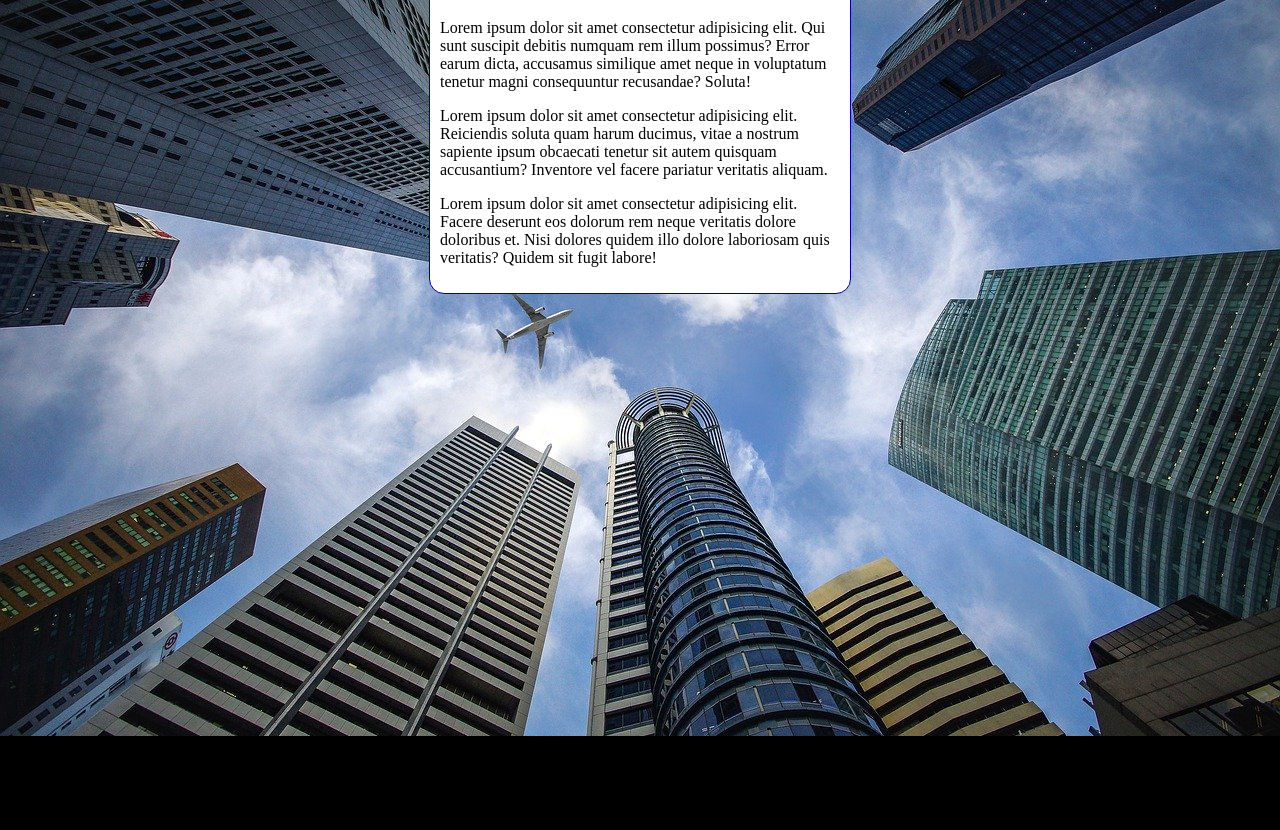
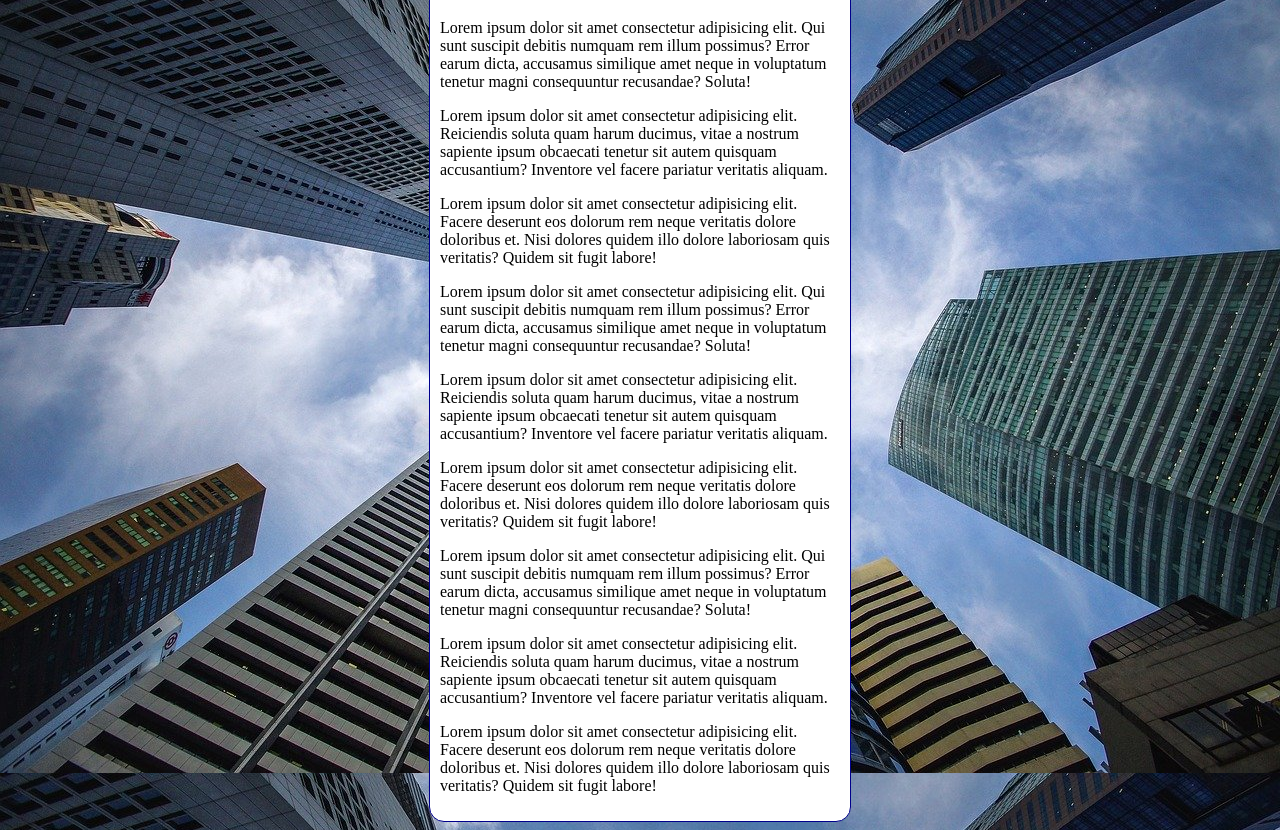
Before and after one commit to GustavoSouzaBalico/html-css, a plain HTML site: page exercicios/ex022/fundo005.html in a window 1280 px wide. Shown: the part 80-910 px from the top of the page. Before the commit the page ends 816 px from the top, so only its background shows below. Drawn offline with Linux system fonts and the light colour scheme.

Commit message:
criei o fundo005

```diff
--- a/exercicios/ex022/fundo005.html
+++ b/exercicios/ex022/fundo005.html
@@ -3,22 +3,33 @@
 <head>
     <meta charset="UTF-8">
     <meta name="viewport" content="width=device-width, initial-scale=1.0">
-    <title></title>
+    <title>fundo de html</title>
     <style>
         body{
-            height: 100vh;
+           /* height: 100vh;
             background-color: black;
             background-image: url('imagens/wallpaper002.jpg');
-            background-position: center top;
+            background-position: center center;
             background-repeat: no-repeat;
             background-size: cover;
+            background-attachment: fixed;
+
+            /* Shorthand - background
+            color > image > position > repeat > {size} > attachment
+
+
+            */
+
+            background: black  url('imagens/wallpaper002.jpg') center center no-repeat  fixed ;
+            background-size: cover;
+
 
 
 
         }
         main{
             background-color: white;
-            width: 400px;
+            max-width: 400px;
             padding: 10px;
             margin: auto;
             border: 1px solid darkblue;
@@ -38,6 +49,20 @@
 
 <p>Lorem ipsum dolor sit amet consectetur adipisicing elit. Facere deserunt eos dolorum rem neque veritatis dolore doloribus et. Nisi dolores quidem illo dolore laboriosam quis veritatis? Quidem sit fugit labore!</p>
 
+<p>Lorem ipsum dolor sit amet consectetur adipisicing elit. Qui sunt suscipit debitis numquam rem illum possimus? Error earum dicta, accusamus similique amet neque in voluptatum tenetur magni consequuntur recusandae? Soluta!</p>
+
+<p>Lorem ipsum dolor sit amet consectetur adipisicing elit. Reiciendis soluta quam harum ducimus, vitae a nostrum sapiente ipsum obcaecati tenetur sit autem quisquam accusantium? Inventore vel facere pariatur veritatis aliquam.</p>
+
+<p>Lorem ipsum dolor sit amet consectetur adipisicing elit. Facere deserunt eos dolorum rem neque veritatis dolore doloribus et. Nisi dolores quidem illo dolore laboriosam quis veritatis? Quidem sit fugit labore!</p>
+
+<p>Lorem ipsum dolor sit amet consectetur adipisicing elit. Qui sunt suscipit debitis numquam rem illum possimus? Error earum dicta, accusamus similique amet neque in voluptatum tenetur magni consequuntur recusandae? Soluta!</p>
+
+<p>Lorem ipsum dolor sit amet consectetur adipisicing elit. Reiciendis soluta quam harum ducimus, vitae a nostrum sapiente ipsum obcaecati tenetur sit autem quisquam accusantium? Inventore vel facere pariatur veritatis aliquam.</p>
+
+<p>Lorem ipsum dolor sit amet consectetur adipisicing elit. Facere deserunt eos dolorum rem neque veritatis dolore doloribus et. Nisi dolores quidem illo dolore laboriosam quis veritatis? Quidem sit fugit labore!</p>
+
+
+
 
     </main>
 </body>
```
